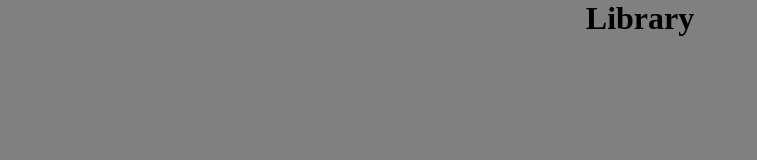
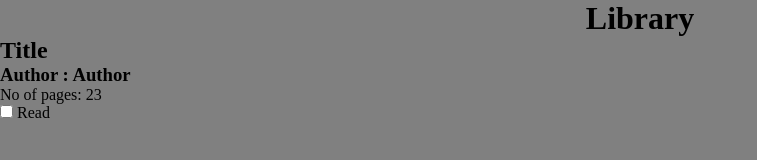
Before and after one commit to taraksh01/library, a plain HTML site: page index.html in a window 1280 px wide. Shown: the whole page, without its empty margins (0-757 px from the left). Drawn offline with Linux system fonts and the light colour scheme.

Commit message:
Created a dummy book to display

```diff
--- a/index.html
+++ b/index.html
@@ -9,5 +9,16 @@
   </head>
   <body>
     <h1>Library</h1>
+    <div class="container">
+      <div class="card">
+        <h2 class="title">Title</h2>
+        <h3 class="author">Author : Author</h3>
+        <p class="pages">No of pages: 23</p>
+        <div class="read">
+          <input type="checkbox" name="read" id="read" />
+          <label for="read">Read</label>
+        </div>
+      </div>
+    </div>
   </body>
 </html>
```
